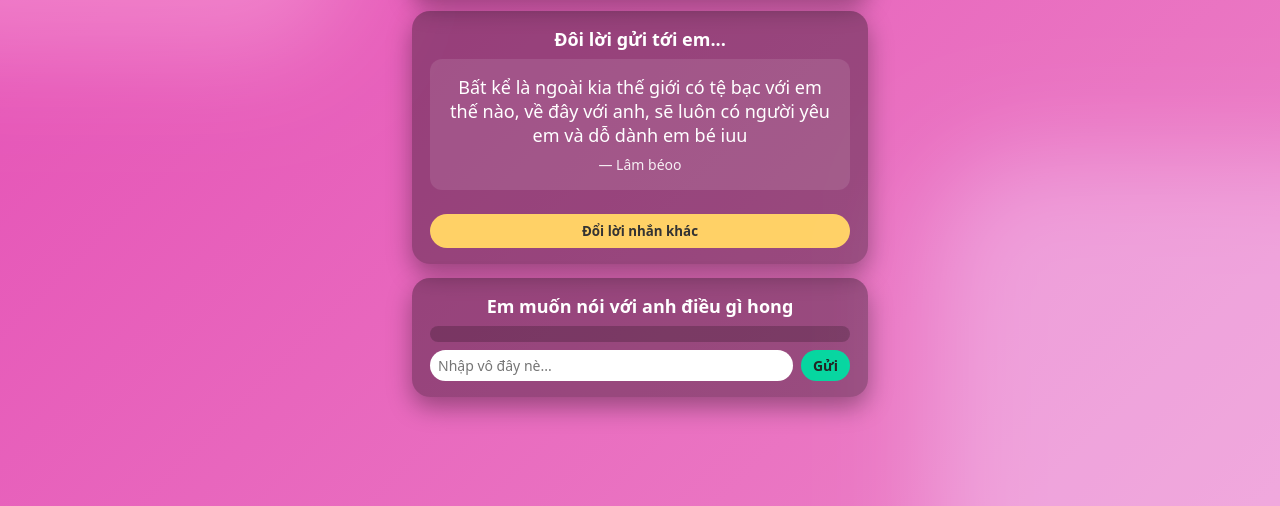
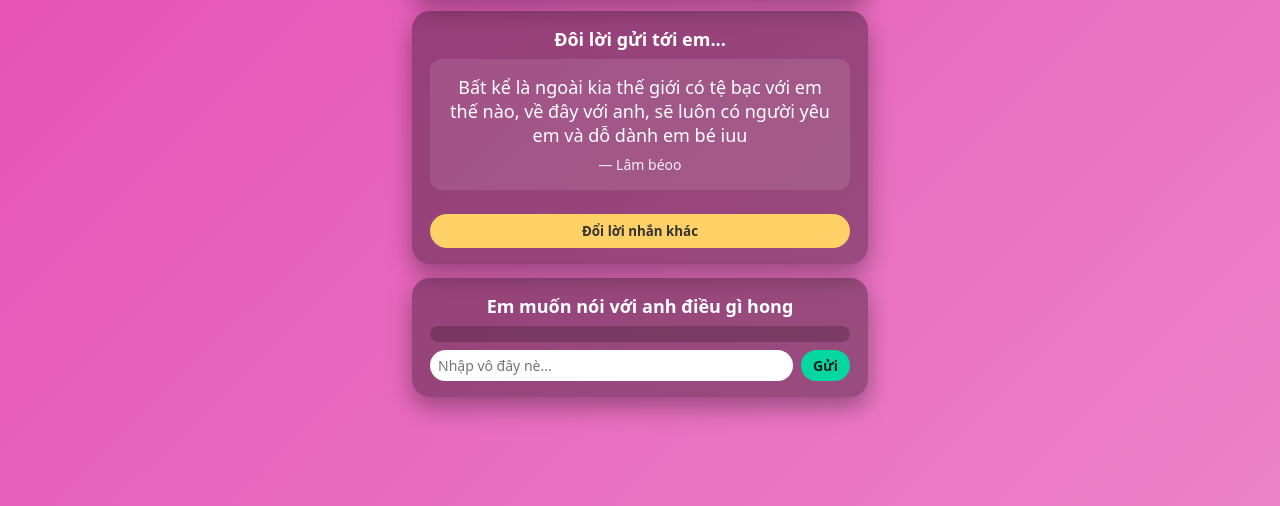
Before and after one commit to brunotruong/annicuatovabong, a plain HTML site: page index.html in a window 1280 px wide. Shown: the part 294-800 px from the top of the page. Drawn offline with Linux system fonts and the light colour scheme; no server answers.

Commit message:
Add files via upload

```diff
--- a/style.css
+++ b/style.css
@@ -287,28 +287,3 @@ h1 {
 #chat-send-btn:active {
   transform: translateY(1px);
 }
-
-body::before,
-body::after {
-  content: "";
-  position: fixed;
-  width: 500px;
-  height: 500px;
-  border-radius: 20%;
-  filter: blur(50px);
-  opacity: 0.4;
-  pointer-events: none;
-  mix-blend-mode: screen;
-}
-
-body::before {
-  background: #ff9a9e;
-  top: -150px;
-  left: -150px;
-}
-
-body::after {
-  background: #86bff8;
-  bottom: -150px;
-  right: -150px;
-}
```
